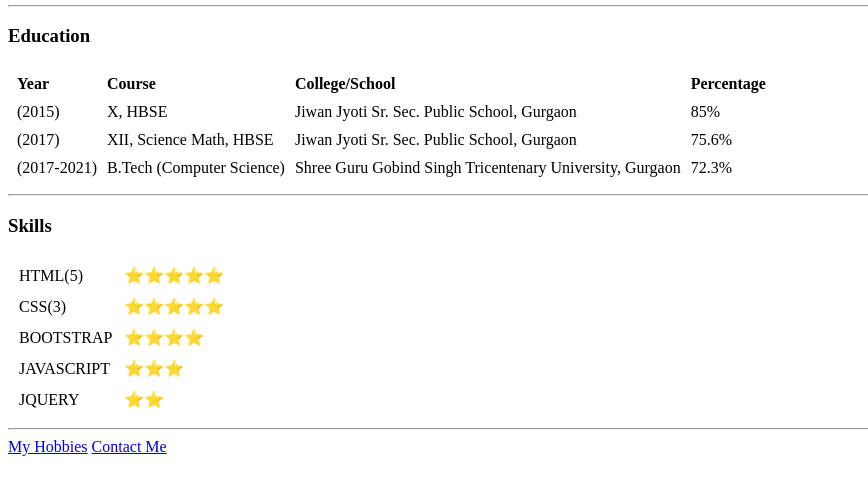
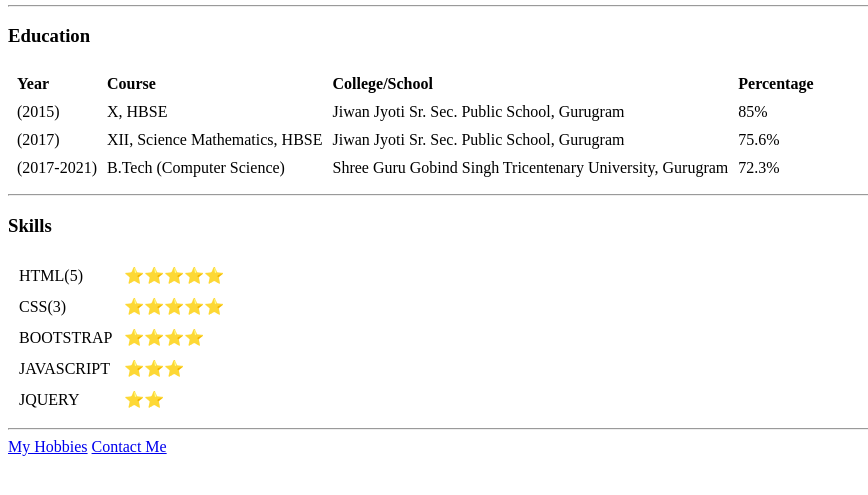
Before and after one commit to vineetrana5/cv, a plain HTML site: page index.html in a window 1280 px wide. Shown: the part 245-740 px from the top of the page, without its empty margins (0-868 px from the left). Drawn offline with Linux system fonts and the light colour scheme.

Commit message:
Update index.html

```diff
--- a/index.html
+++ b/index.html
@@ -30,19 +30,19 @@
           <tr>
             <td>(2015)</td>
             <td>X, HBSE</td>
-            <td>Jiwan Jyoti Sr. Sec. Public School, Gurgaon</td>
+            <td>Jiwan Jyoti Sr. Sec. Public School, Gurugram</td>
             <td>85%</td>
           </tr>
           <tr>
             <td>(2017)</td>
-            <td>XII, Science Math, HBSE</td>
-            <td>Jiwan Jyoti Sr. Sec. Public School, Gurgaon</td>
+            <td>XII, Science Mathematics, HBSE</td>
+            <td>Jiwan Jyoti Sr. Sec. Public School, Gurugram</td>
             <td>75.6%</td>
           </tr>
           <tr>
             <td>(2017-2021)</td>
             <td>B.Tech (Computer Science)</td>
-            <td>Shree Guru Gobind Singh Tricentenary University, Gurgaon</td>
+            <td>Shree Guru Gobind Singh Tricentenary University, Gurugram</td>
             <td>72.3%</td>
           </tr>
         </table>
```
